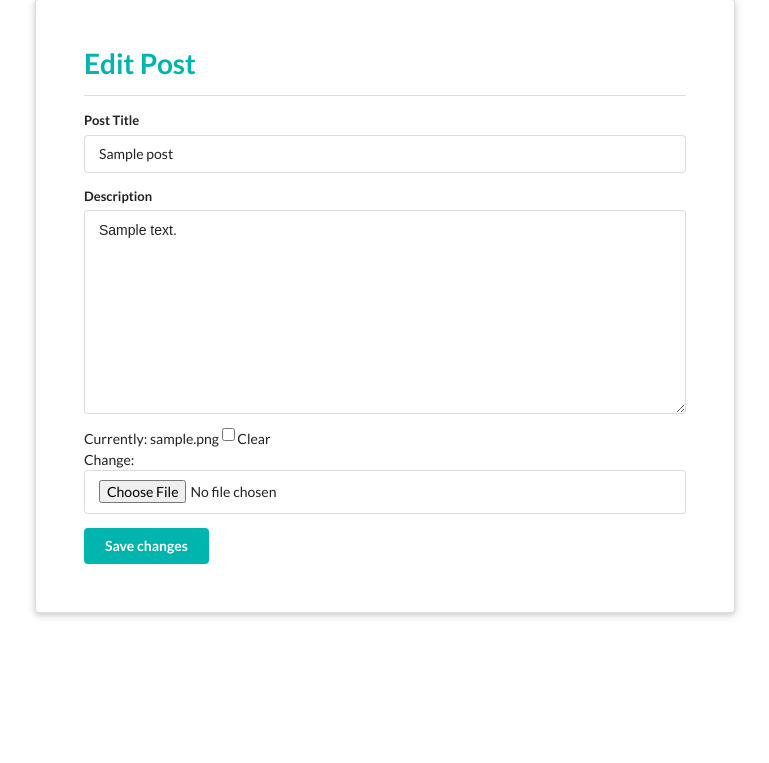
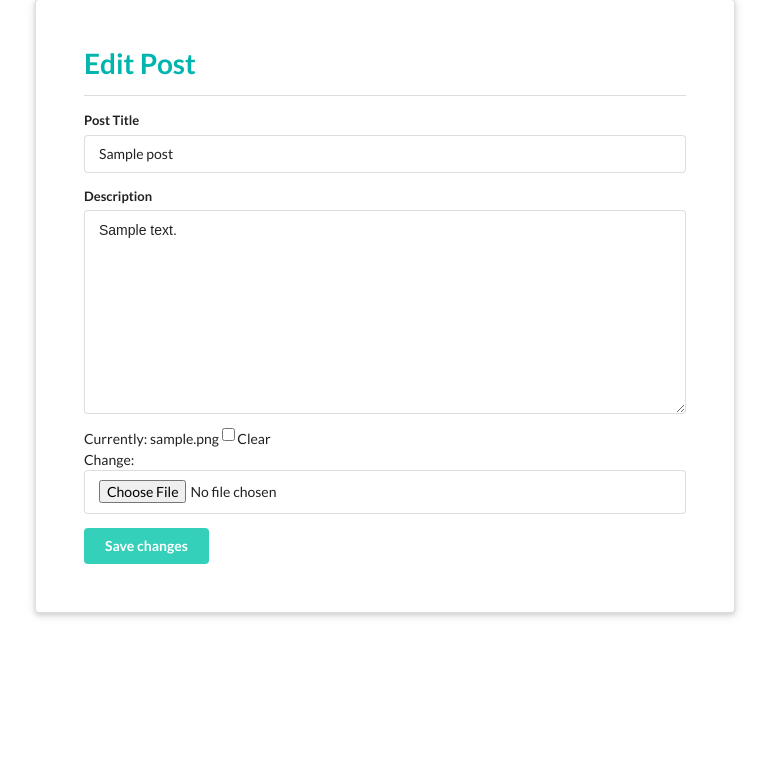
Before and after one commit to 2manycooks/Wayfarer, a Django app: page /posts/1/edit/ in a window 1280 px wide. Shown: the part 251-1014 px from the top of the page, without its empty margins (255-1024 px from the left). Run offline with Django 3.2, Linux system fonts and the light colour scheme; tables that the repository leaves empty hold one stand-in row (values such as "Sample post"); some libraries are stand-ins or nearby versions.

Commit message:
fixing merge issues with teal button stylings

```diff
--- a/main_app/static/css/style.css
+++ b/main_app/static/css/style.css
@@ -117,6 +117,10 @@ a :hover {
     color: white;
   } */
 
+.ui.teal.buttons .button,
+.ui.teal.button {
+  background-color: #35d0ba;
+}
 .edit_container {
     display: flex;
     margin-top: 250px;
```
